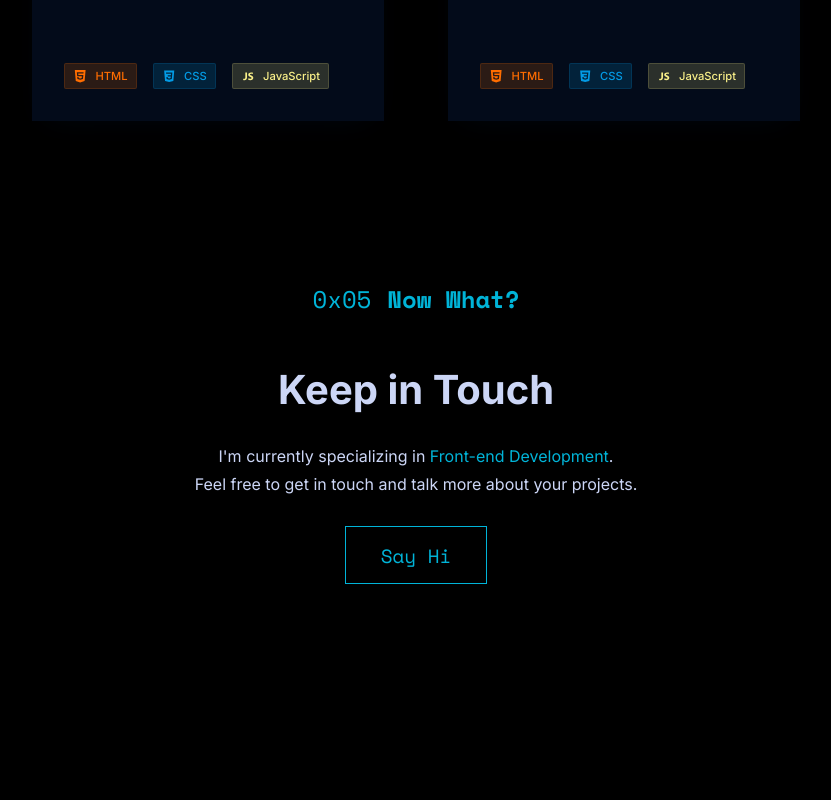
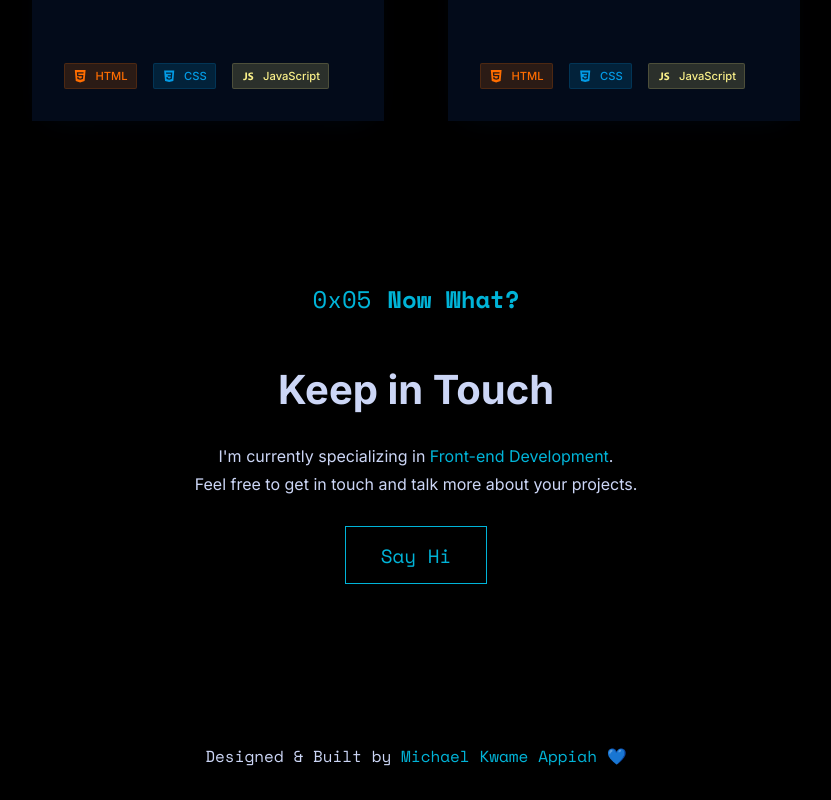
Before and after one commit to escapingyouth/Portfolio, a React (Create React App) app: page / in a window 1280 px wide. Shown: the part 5917-6717 px from the top of the page, without its empty margins (224-1055 px from the left). Before the commit the page ends 6661 px from the top, so only its background shows below. Built offline with nearby package versions, Linux system fonts and the light colour scheme.

Commit message:
Complete footer

```diff
--- a/src/App.js
+++ b/src/App.js
@@ -1,11 +1,13 @@
 import Navigation from './components/navigation/Navigation';
 import Main from './components/main/Main';
+import Footer from './components/footer/Footer';
 
 const App = () => {
 	return (
 		<>
 			<Navigation />
 			<Main />
+			<Footer />
 		</>
 	);
 };
--- /dev/null
+++ b/src/components/footer/Footer.jsx
@@ -0,0 +1,15 @@
+import { FooterText } from './footer.styles';
+
+const Footer = () => {
+	return (
+		<footer>
+			<FooterText>
+				<p>
+					Designed & Built by <span>Michael Kwame Appiah 💙</span>
+				</p>
+			</FooterText>
+		</footer>
+	);
+};
+
+export default Footer;
--- /dev/null
+++ b/src/components/footer/footer.styles.jsx
@@ -0,0 +1,30 @@
+import styled from 'styled-components';
+import { colors } from '../../utils/_variables';
+
+export const FooterText = styled.div`
+	font-family: 'Space Mono', monospace;
+	text-align: center;
+	margin-bottom: 2rem;
+
+	p {
+		span {
+			color: ${colors.primary};
+		}
+	}
+
+	@media only screen and (max-width: 34em) {
+		p {
+			font-size: 0.9rem;
+		}
+	}
+	@media only screen and (max-width: 34em) {
+		p {
+			font-size: 0.8rem;
+		}
+	}
+	@media only screen and (max-width: 18em) {
+		p {
+			font-size: 0.7rem;
+		}
+	}
+`;
```
